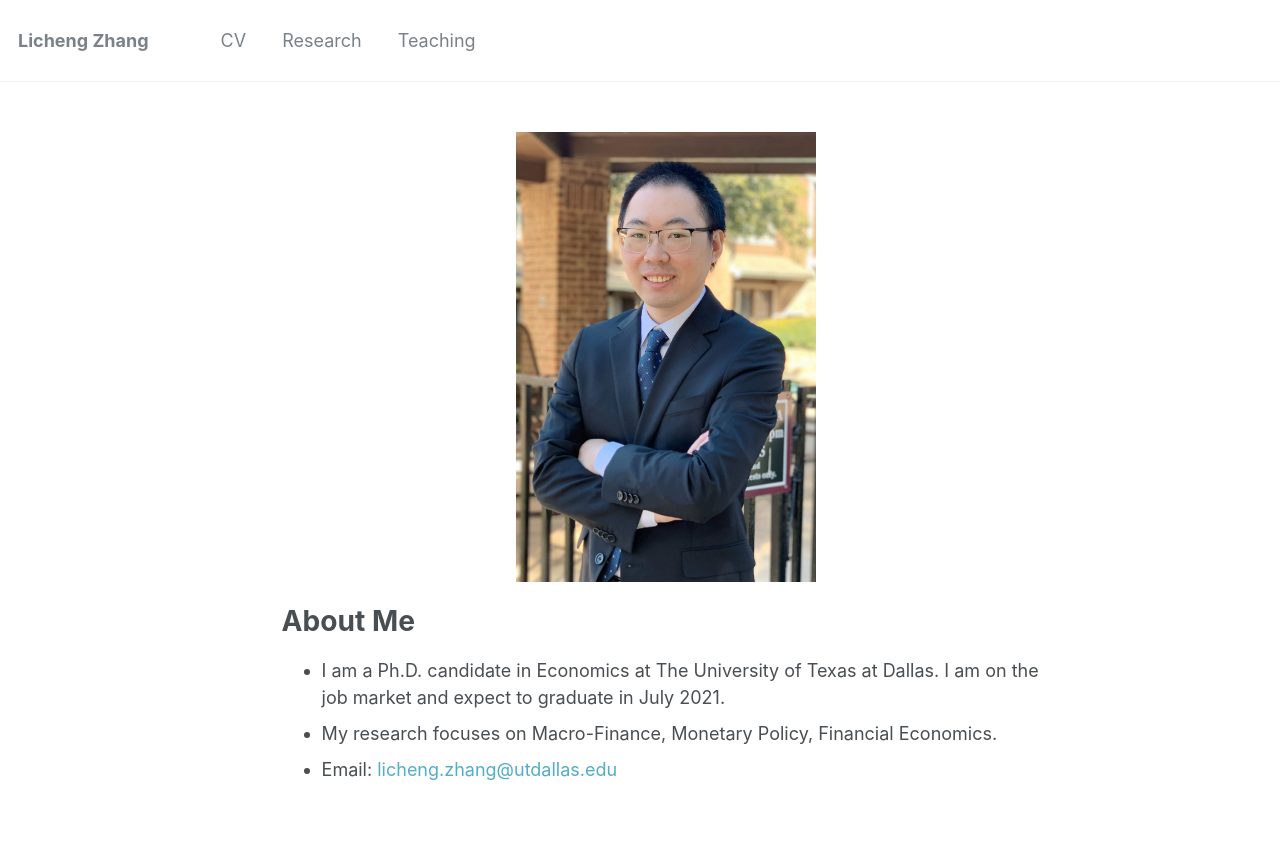
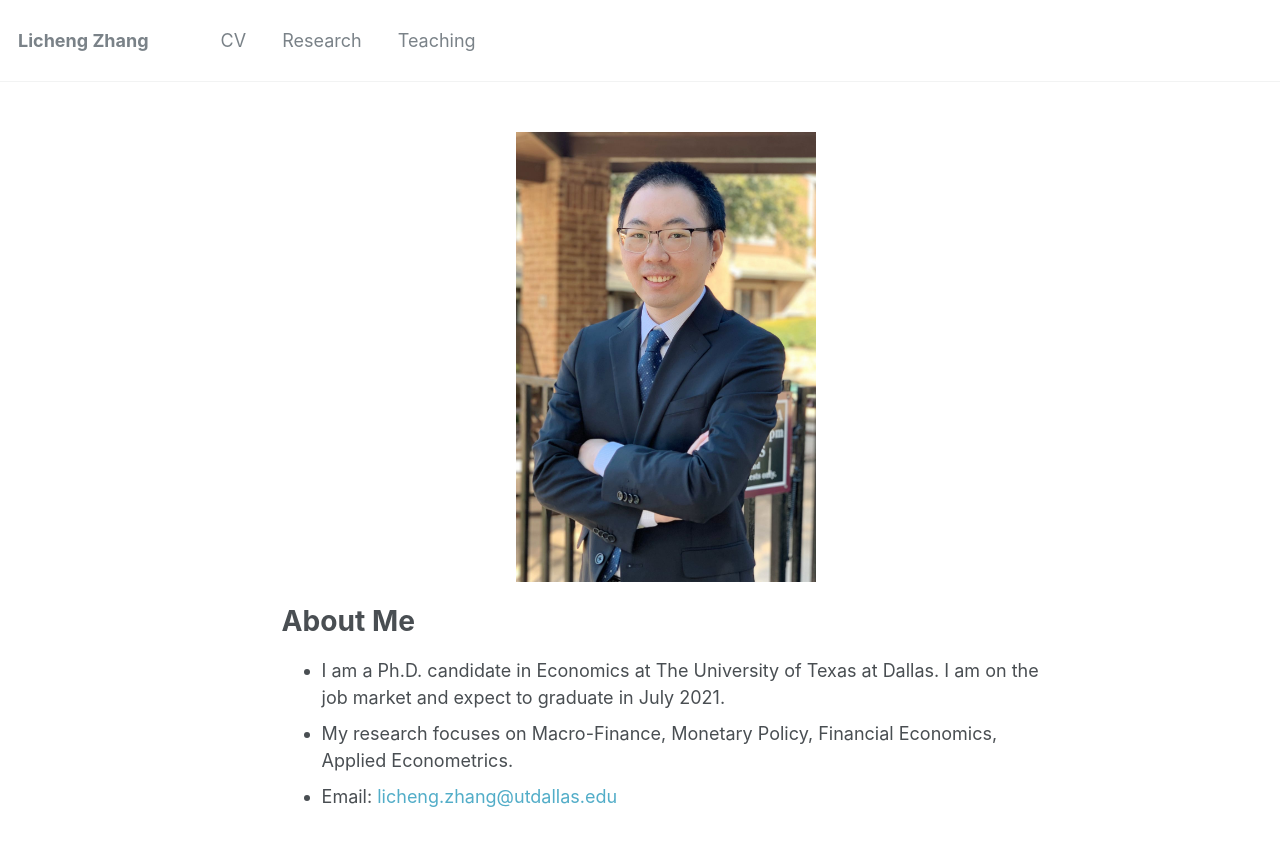
Before and after one commit to lichengzh/lichengzh.github.io, a Jekyll site: the page built from _pages/about.md, in a window 1280 px wide. Shown: the top 846 px of the page. Built offline with Jekyll 4.4.1, drawn with Linux system fonts in a browser that asks for light colours.

Commit message:
Update about.md

```diff
--- a/_pages/about.md
+++ b/_pages/about.md
@@ -15,5 +15,5 @@ redirect_from:
 
 # About Me
 * I am a Ph.D. candidate in Economics at The University of Texas at Dallas. I am on the job market and expect to graduate in July 2021.
-* My research focuses on Macro-Finance, Monetary Policy, Financial Economics.
+* My research focuses on Macro-Finance, Monetary Policy, Financial Economics, Applied Econometrics.
 * Email: [licheng.zhang@utdallas.edu](mailto:licheng.zhang@utdallas.edu)
```
